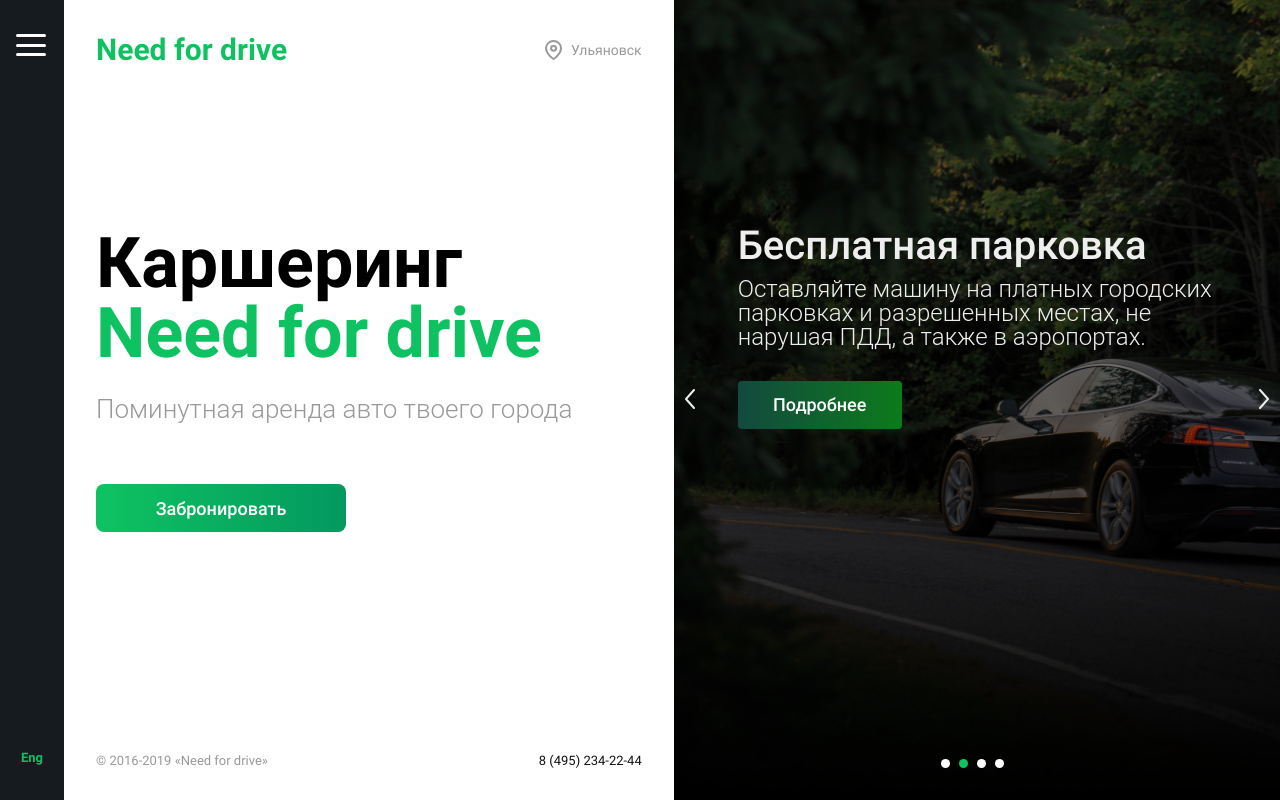
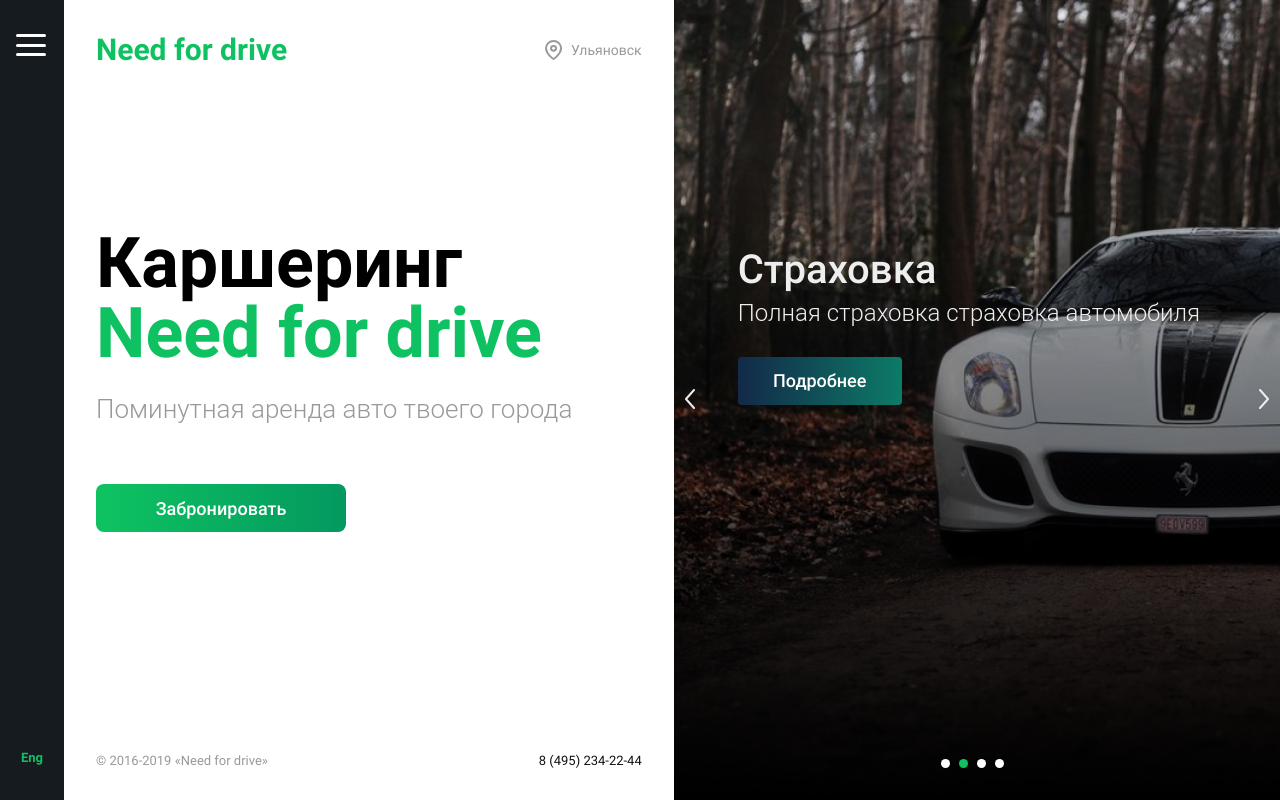
Before and after one commit to PolyantsevYury/need-for-drive, a React (Create React App) app: page / in a window 1280 px wide. Built offline with nearby package versions, Linux system fonts and the light colour scheme; a web font is replaced by a local one.

Commit message:
Add custom hooks and create basic functional

```diff
--- /dev/null
+++ b/src/assets/hooks/useInterval.js
@@ -0,0 +1,25 @@
+import * as React from "react";
+
+// from https://overreacted.io/making-setinterval-declarative-with-react-hooks/
+
+function useInterval(callback, delay) {
+  const savedCallback = React.useRef(null);
+
+  // Remember the latest callback.
+  React.useEffect(() => {
+    savedCallback.current = callback;
+  }, [callback]);
+
+  // Set up the interval.
+  React.useEffect(() => {
+    function tick() {
+      savedCallback && savedCallback.current();
+    }
+    if (delay !== null) {
+      const id = setInterval(tick, delay);
+      return () => clearInterval(id);
+    }
+  }, [delay]);
+}
+
+export default useInterval;
--- /dev/null
+++ b/src/assets/hooks/useSlider.js
@@ -0,0 +1,26 @@
+import * as React from "react";
+import useInterval from "./useInterval";
+
+function useSlider({
+                     total = 0,
+                     enabled = false,
+                     speed = 5000,
+                   }) {
+  // const offset = React.useRef(0);
+  const [slide, setSlide] = React.useState(0);
+
+  function incrementSlide() {
+    (slide === total - 1) ? setSlide(0)
+        : setSlide(slide + 1);
+  }
+
+  useInterval(() => {
+    if (enabled && slide < total) {
+      incrementSlide();
+    }
+  }, speed);
+
+  return { slide, setSlide };
+}
+
+export default useSlider;
--- a/src/components/mainPage/slider/Slider.js
+++ b/src/components/mainPage/slider/Slider.js
@@ -7,8 +7,8 @@ import Image1 from '../../../assets/images/slide_1.png';
 import Image2 from '../../../assets/images/slide_2.png';
 import Image3 from '../../../assets/images/slide_3.png';
 import Image4 from '../../../assets/images/slide_4.png';
+import useSlider from "../../../assets/hooks/useSlider";
 
-export const Slider = () => {
 const slides = [
   {
     image: Image1,
@@ -37,11 +37,20 @@ export const Slider = () => {
   },
 ]
 
-  const {image, title, info, buttonStyle} = slides[0];
+export const Slider = () => {
+  const {slide, setSlide} = useSlider({
+    total: slides.length,
+    enabled: true,
+    speed: 4000,
+  });
+  const {image, title, info, buttonStyle} = slides[slide];
+  // const dotClass = classNames('slider__dot', { 'slider__dot--active' });
 
   return (
       <section className='slider' style={{backgroundImage: `url(${image})`}}>
-        <button className='slider__control slider__control-prev'>
+        <button className='slider__control slider__control-prev'
+                onClick={() => (slide === 0) ? setSlide(slides.length - 1)
+                                                             : setSlide(slide - 1)}>
           <img src={arrowLeft} alt=""/>
         </button>
         <div className='slider__content'>
@@ -51,13 +60,16 @@ export const Slider = () => {
             <Button additionalStyles={buttonStyle}>Подробнее</Button>
           </div>
           <div className='slider__dots'>
-            <span className='slider__dot' key="dot-1"/>
-            <span className='slider__dot slider__dot--active' key="dot-2"/>
-            <span className='slider__dot' key="dot-3"/>
-            <span className='slider__dot' key="dot-4"/>
+            {slides.map((slideNumber, index) => (
+              <span className={'slider__dot' + (slide === index ? ' slider__dot--active' : '')}
+              key={index}
+              onClick={() => setSlide(index)}/>
+            ))}
           </div>
         </div>
-        <button className='slider__control slider__control-next'>
+        <button className='slider__control slider__control-next'
+                onClick={() => (slide === slides.length - 1) ? setSlide(0)
+                                                             : setSlide(slide + 1)}>
           <img src={arrowRight} alt=""/>
         </button>
       </section>
```
Lines whose indentation alone changed are shown as unchanged.
